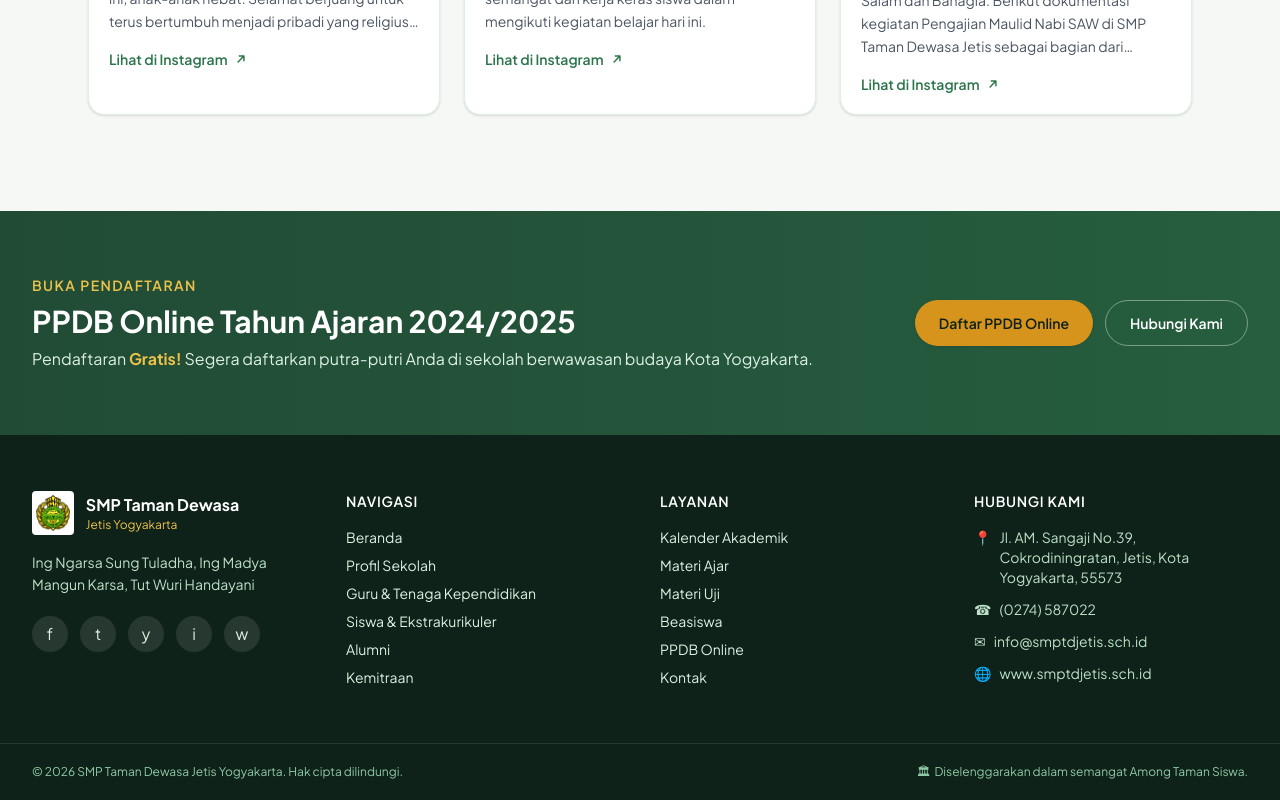
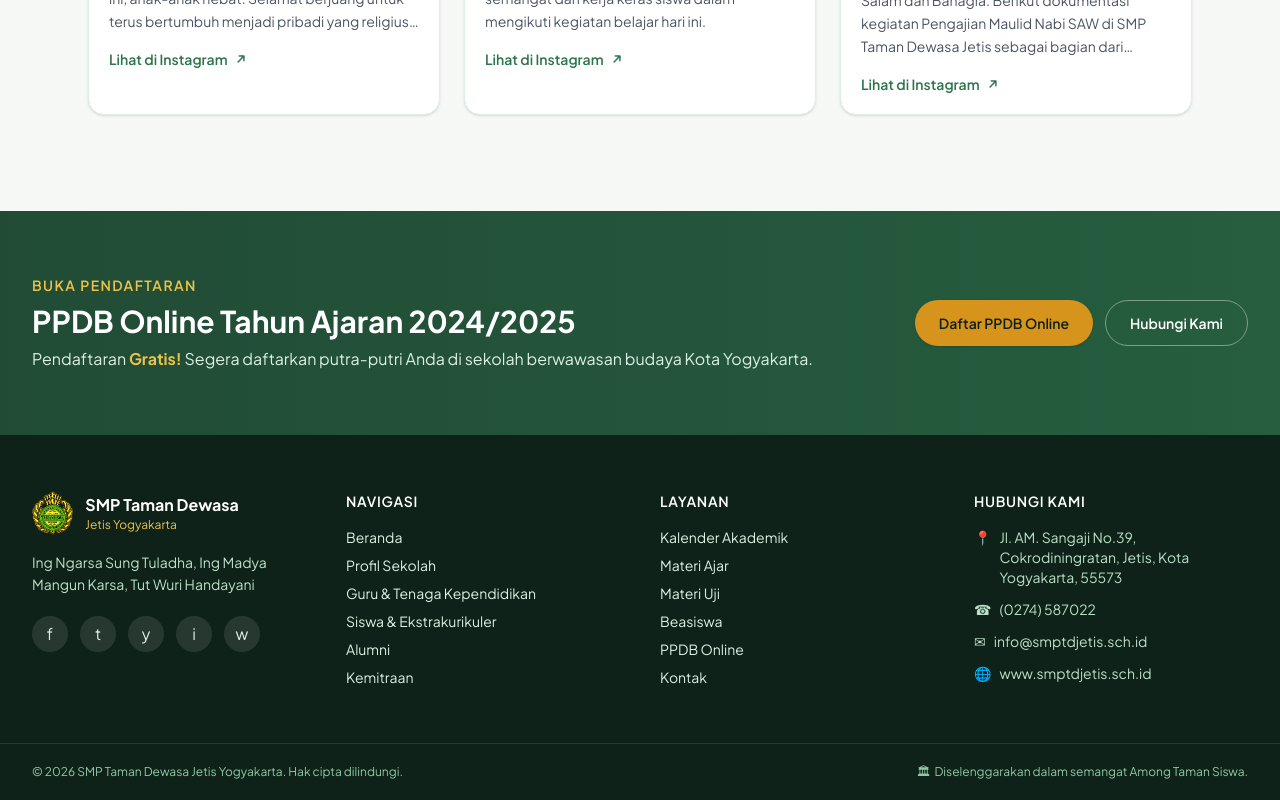
Before and after one commit to arka67sixseven/spedeta, a Next.js app: page / in a window 1280 px wide. Shown: the part 6689-7489 px from the top of the page. Built offline with nearby package versions, Linux system fonts and the light colour scheme.

Commit message:
fix: hapus background putih logo Tamansiswa di footer

```diff
--- a/components/Footer.tsx
+++ b/components/Footer.tsx
@@ -15,7 +15,7 @@ export default function Footer() {
                 alt="Logo SMP Taman Dewasa Jetis"
                 width={48}
                 height={48}
-                className="h-11 w-auto rounded bg-white object-contain p-1"
+                className="h-11 w-auto object-contain"
               />
               <div className="leading-tight">
                 <p className="font-display text-base font-bold text-white">
```
Also changed, not shown: public/images/logo/logo.png.
